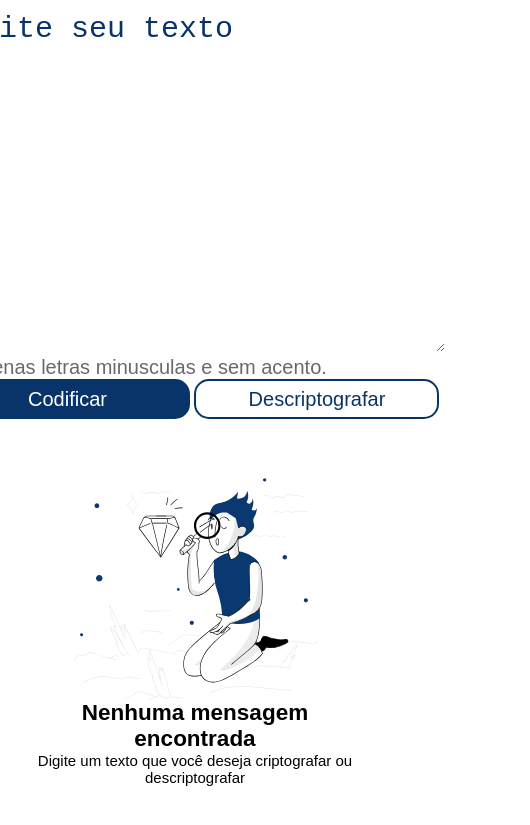
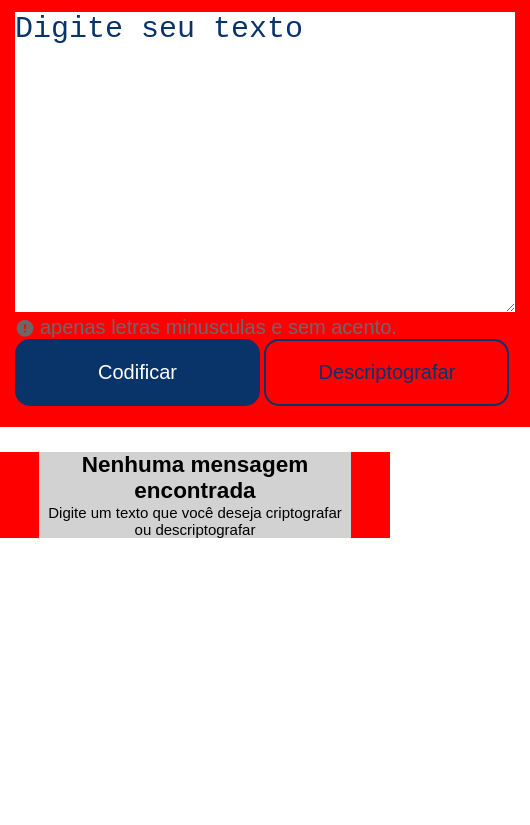
Before and after one commit to Mateuscoding/projeto_decodificador_challenge, a plain HTML site: page index.html in a window 390 px wide. Shown: the part 153-978 px from the top of the page, 530 px wide, since content can reach past the window. After the commit the page ends 844 px from the top, so only its background shows below. Drawn offline with nearby package versions, Linux system fonts and the light colour scheme.

Commit message:
__corrigindo erros de responsividade

```diff
--- a/style.css
+++ b/style.css
@@ -22,23 +22,21 @@ main{
     margin: 0 auto;
     display: flex;
     justify-content: center;
-    gap: 40px;
-    flex-wrap: wrap;
 }
 
 .campo-codificar{
     width: 600px;
     min-width: 500px;
-    /* background-color: rebeccapurple; */
-    height: 340px;
+    height: 400px;
     padding: 15px;
     font-family: sans-serif;
     margin-bottom: 25px;
+    background-color: red;
 }
  textarea{
     /* background-color: red; */
     width: 100%;
-    height: 100%;
+    height: 300px;
     font-size: 30px;
     color: #093469;
     border: none;
@@ -56,21 +54,22 @@ textarea::placeholder{
 }
 .btn{
     width: 100%;
-    height: 40px;
+    height: 80px;
+    /* background-color: #696969; */
 }
 .btn button{
     background-color: transparent;
     border: 2px solid #093469;
     color: #093469;
     width: 49%;
-    height: 40px;
+    height: 67px;
     border-radius: 15px;
     font-size: 20px;
     cursor: pointer;
 }
 
 .retorno-decodificador{
-    width: 350px;
+    width: 300px;
     height: 400px;
 }
 .retorno-decodificador textarea{
@@ -95,3 +94,31 @@ textarea::placeholder{
 .texto-vazio p{
     font-size: 15px;
 }
+
+
+
+@media (max-width: 768px) {
+
+    main{
+        flex-direction: column;
+    }
+    .campo-codificar{
+        width: 100%;
+    }
+    .texto-vazio{
+        margin: 0 auto;
+        background-color: #d3d2d2;
+        width: 80%;
+
+    }
+    .texto-vazio img{
+        display: none;
+    }
+    .retorno-decodificador{
+        width: 100%;
+        height: 100%;
+        background-color: red;
+        padding: 0;
+    }
+
+}
```
